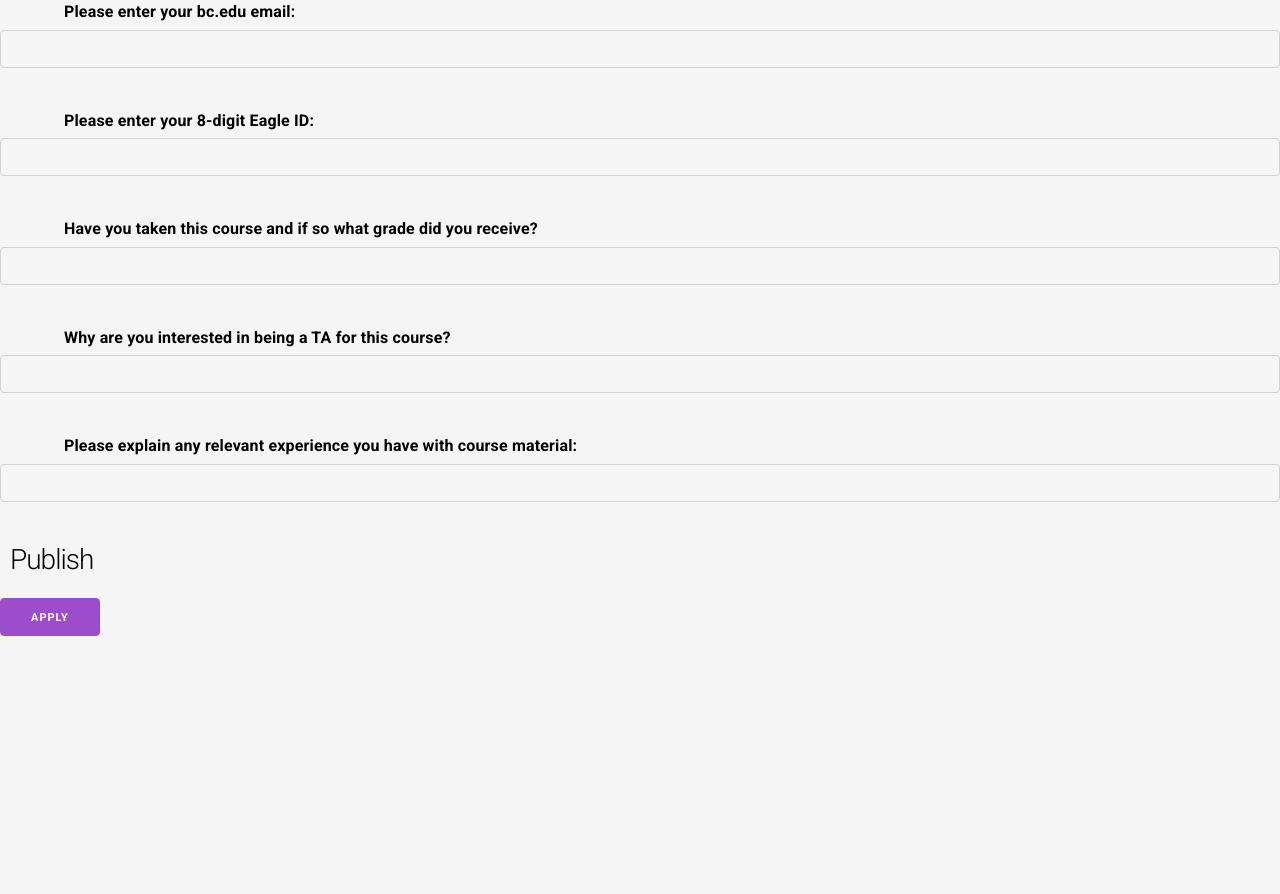
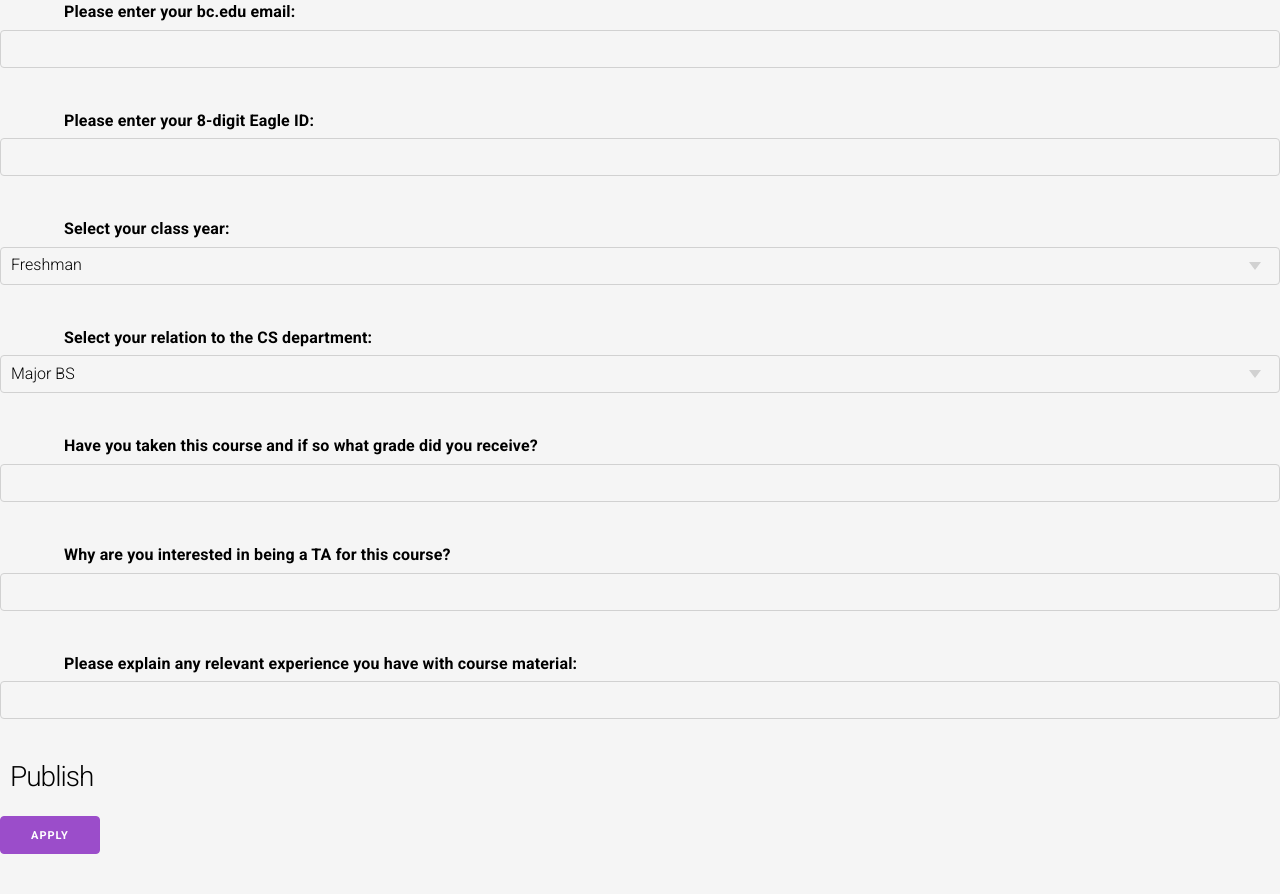
Before and after one commit to CSCI3356Spring2023/EforEveryone, a Django app: page /studentHome/apply/1 in a window 1280 px wide. Shown: the part 116-1010 px from the top of the page. Before the commit the page ends 752 px from the top, so only its background shows below. Run offline with Django 3.2, Linux system fonts and the light colour scheme; tables that the repository leaves empty hold one stand-in row (values such as "Sample post").

Commit message:
cohort and relation to cs department now part of application

```diff
--- a/src/application/forms.py
+++ b/src/application/forms.py
@@ -4,6 +4,8 @@ from .models import Application
 class ApplicationCreationForm(forms.ModelForm):
     email = forms.CharField(label='Please enter your bc.edu email')
     eagleID = forms.IntegerField(label='Please enter your 8-digit Eagle ID')
+    cohort = forms.ChoiceField(choices=Application.COHORT_CHOICES, label='Select your class year')
+    relation = forms.ChoiceField(choices=Application.RELATION_CHOICES, label='Select your relation to the CS department')
     courseHistory = forms.CharField(label='Have you taken this course and if so what grade did you receive?')
     interest = forms.CharField(label='Why are you interested in being a TA for this course?')
     experience = forms.CharField(label='Please explain any relevant experience you have with course material')
@@ -13,6 +15,8 @@ class ApplicationCreationForm(forms.ModelForm):
         fields = [
             'email',
             'eagleID',
+            'cohort',
+            'relation',
             'courseHistory',
             'interest',
             'experience',
--- a/src/application/models.py
+++ b/src/application/models.py
@@ -16,6 +16,20 @@ class Application(models.Model):
     applicantUser = models.ForeignKey(User, on_delete=models.CASCADE, editable = True, blank=True, null=True)
     pendingInstructorAccept = models.BooleanField(default=True)
     acceptedByStudent = models.BooleanField(default=False)
+    COHORT_CHOICES = [
+        ('Freshman', 'Freshman'),
+        ('Sophomore', 'Sophomore'),
+        ('Junior', 'Junior'),
+        ('Senior', 'Senior'),
+    ]
+    cohort = models.CharField(max_length=20, choices=COHORT_CHOICES, blank=True, null=True)
+    RELATION_CHOICES = [
+        ('Major BS', 'Major BS'),
+        ('Major BA', 'Major BA'),
+        ('Minor', 'Minor'),
+        ('Other', 'Other'),
+    ]
+    relation = models.CharField(max_length=20, choices=RELATION_CHOICES, blank=True, null=True)
 
     def __str__(self):
         return str(self.course.courseNumber) + "/" + str(self.course.courseSection) + "-" + self.name
--- a/src/templates/adminApplicationView.html
+++ b/src/templates/adminApplicationView.html
@@ -54,7 +54,7 @@
 
       <div class = "application-list" id = "c2">
         <div class = "row">
-          {{application.name}} - {{application.eagleID}}
+          {{application.name}} - {{application.eagleID}} - {{application.cohort}} - {{application.relation}}
           <br>
           Course history - {{application.courseHistory}}
           <br>
--- a/src/templates/applicationView.html
+++ b/src/templates/applicationView.html
@@ -50,7 +50,7 @@
 
       <div class = "application-list" id = "c2">
         <div class = "row">
-          {{application.name}} - {{application.eagleID}}
+          {{application.name}} - {{application.eagleID}} - {{application.cohort}} - {{application.relation}}
           <br>
           Course history - {{application.courseHistory}}
           <br>
--- a/src/templates/instructorHome.html
+++ b/src/templates/instructorHome.html
@@ -227,7 +227,7 @@
               <div class = "row">
                 Course - {{application.course}}
                 <br>
-                {{application.name}} - {{application.eagleID}}
+                {{application.name}} - {{application.eagleID}} - {{application.cohort}} - {{application.relation}}
                 <br>
                 Course history - {{application.courseHistory}}
                 <br>
```
